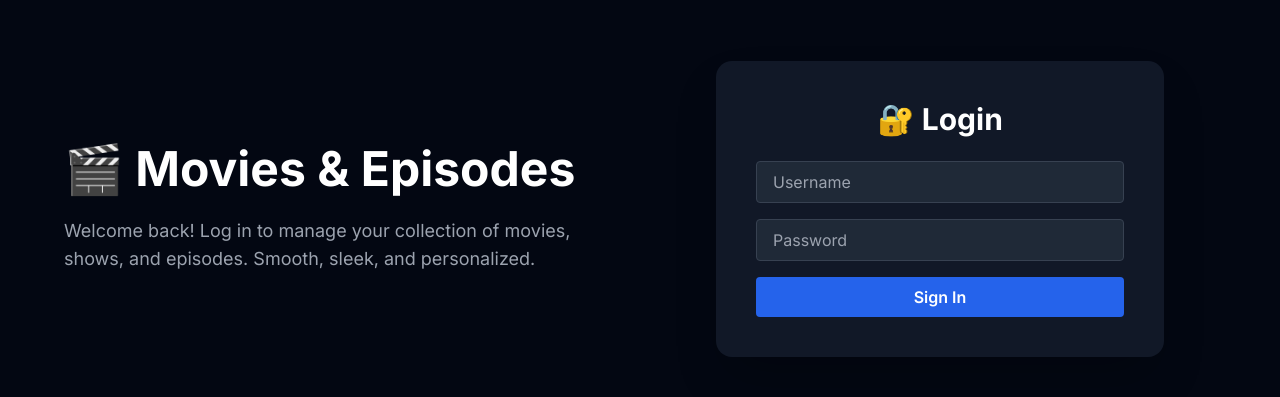
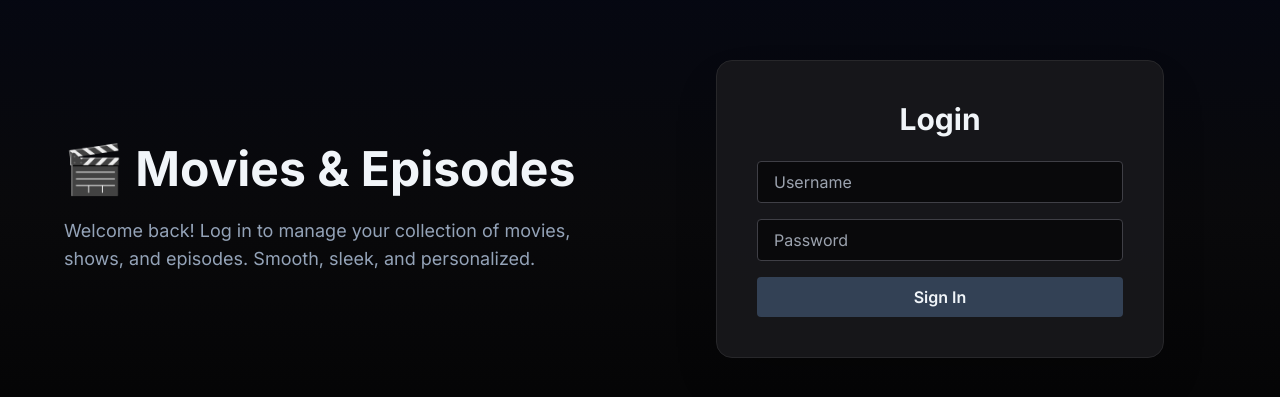
Before and after one commit to birkirfreyrg/movies-and-episodes, a Next.js app: page /login in a window 1280 px wide. Shown: the part 191-588 px from the top of the page. Built offline with nearby package versions, Linux system fonts and the light colour scheme.

Commit message:
Mobile and login screen style changes, fixed logout button and dark mode colors on login.

```diff
--- a/app/components/LogoutButton.jsx
+++ b/app/components/LogoutButton.jsx
@@ -6,7 +6,7 @@ export default function LogoutButton() {
   return (
     <button
       onClick={() => signOut({ callbackUrl: "/login" })}
-      className="bg-black-500 border text-white px-4 py-2 rounded hover:bg-white hover:text-black text-sm"
+      className="bg-black-500 border text-white px-3 py-1.5 rounded hover:bg-white hover:text-black text-xs"
     >
       Logout
     </button>
--- a/app/components/Nav.js
+++ b/app/components/Nav.js
@@ -16,7 +16,7 @@ export default function Nav() {
 
   return (
     <nav className=" text-white">
-      <div className="px-4 py-2 flex justify-between items-center">
+      <div className="px-4 py-2 flex justify-end items-center">
         <button onClick={toggleMenu} className="text-white md:hidden">
           <svg
             className="w-6 h-6"
--- a/app/login/page.jsx
+++ b/app/login/page.jsx
@@ -28,27 +28,27 @@ export default function LoginPage() {
   };
 
   return (
-    <div className="min-h-screen w-full bg-gray-950 text-white flex items-center justify-center px-4">
-      <div className="w-full max-w-6xl grid md:grid-cols-2 items-center gap-12 py-12">
+    <div className="min-h-screen w-full bg-gradient-to-b from-slate-950 via-zinc-950 to-black text-slate-100 flex items-start md:items-center justify-center px-4 py-6 md:py-0">
+      <div className="w-full max-w-6xl grid md:grid-cols-2 items-center gap-8 md:gap-12 py-4 md:py-12">
         {/* Left Side */}
         <div className="hidden md:block">
-          <h2 className="text-5xl font-bold mb-6">🎬 Movies & Episodes</h2>
-          <p className="text-gray-400 text-lg">
+          <h2 className="text-5xl font-bold mb-6 text-slate-100">🎬 Movies & Episodes</h2>
+          <p className="text-slate-400 text-lg">
             Welcome back! Log in to manage your collection of movies, shows, and episodes. Smooth, sleek, and personalized.
           </p>
         </div>
 
         {/* Login Form */}
-        <div className="bg-gray-900 p-10 rounded-2xl shadow-2xl w-full max-w-md mx-auto">
-          <h1 className="text-3xl font-bold mb-6 text-center">🔐 Login</h1>
+        <div className="bg-zinc-900/95 border border-zinc-800 p-8 md:p-10 rounded-2xl shadow-2xl w-full max-w-md mx-auto">
+          <h1 className="text-3xl font-bold mb-6 text-center">Login</h1>
 
-          {error && <p className="text-red-500 mb-4 text-center">{error}</p>}
+          {error && <p className="text-rose-400 mb-4 text-center">{error}</p>}
 
           <form onSubmit={handleSubmit} className="space-y-4">
             <input
               type="text"
               placeholder="Username"
-              className="w-full px-4 py-2 bg-gray-800 text-white border border-gray-700 rounded focus:outline-none focus:ring-2 focus:ring-blue-500"
+              className="w-full px-4 py-2 bg-zinc-950 text-slate-100 border border-zinc-700 rounded focus:outline-none focus:ring-2 focus:ring-cyan-500"
               value={username}
               onChange={(e) => setUsername(e.target.value)}
             />
@@ -56,14 +56,14 @@ export default function LoginPage() {
             <input
               type="password"
               placeholder="Password"
-              className="w-full px-4 py-2 bg-gray-800 text-white border border-gray-700 rounded focus:outline-none focus:ring-2 focus:ring-blue-500"
+              className="w-full px-4 py-2 bg-zinc-950 text-slate-100 border border-zinc-700 rounded focus:outline-none focus:ring-2 focus:ring-cyan-500"
               value={password}
               onChange={(e) => setPassword(e.target.value)}
             />
 
             <button
               type="submit"
-              className="w-full bg-blue-600 hover:bg-blue-700 transition-colors duration-200 text-white py-2 px-4 rounded font-semibold"
+              className="w-full bg-slate-700 hover:bg-slate-600 transition-colors duration-200 text-slate-100 py-2 px-4 rounded font-semibold"
             >
               Sign In
             </button>
--- a/app/movies/page.js
+++ b/app/movies/page.js
@@ -7,7 +7,13 @@ import LogoutButton from "../components/LogoutButton";
 export default function Page() {
   return (
     <>
-      <div className="fixed left-4 top-4 z-50">
+      <div
+        className="fixed z-50"
+        style={{
+          top: "max(0.5rem, env(safe-area-inset-top))",
+          left: "max(0.75rem, env(safe-area-inset-left))",
+        }}
+      >
         <LogoutButton />
       </div>
       <Layout>
--- a/app/page.js
+++ b/app/page.js
@@ -8,7 +8,13 @@ import LogoutButton from "./components/LogoutButton";
 export default function Home() {
   return (
     <>
-      <div className="fixed left-4 top-4 z-50">
+      <div
+        className="fixed z-50"
+        style={{
+          top: "max(0.5rem, env(safe-area-inset-top))",
+          left: "max(0.75rem, env(safe-area-inset-left))",
+        }}
+      >
         <LogoutButton />
       </div>
       <Layout>
--- a/app/tvshows/page.js
+++ b/app/tvshows/page.js
@@ -8,7 +8,13 @@ import LogoutButton from "../components/LogoutButton";
 export default function Page() {
   return (
     <>
-      <div className="fixed left-4 top-4 z-50">
+      <div
+        className="fixed z-50"
+        style={{
+          top: "max(0.5rem, env(safe-area-inset-top))",
+          left: "max(0.75rem, env(safe-area-inset-left))",
+        }}
+      >
         <LogoutButton />
       </div>
       <Layout>
```
